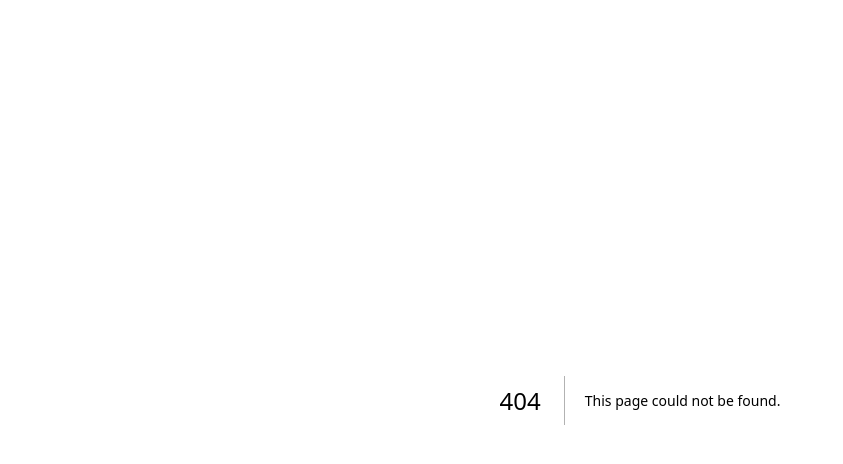
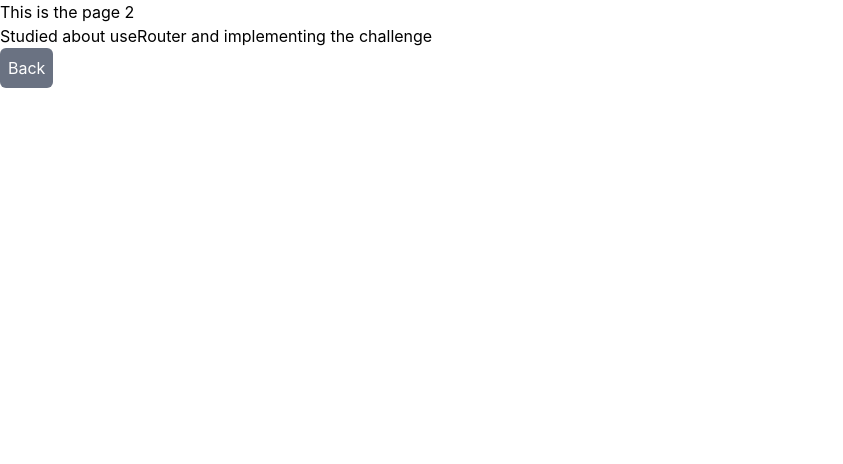
Before and after one commit to aanchalpahuja18/Nextjs, a Next.js app: page /page2 in a window 1280 px wide. Before the commit this address had no page. Shown: the top 464 px of the page, without its empty margins (0-843 px from the left). Built offline with nearby package versions, Linux system fonts and the light colour scheme.

Commit message:
useRouter challenge

```diff
--- /dev/null
+++ b/src/app/page1/page.tsx
@@ -0,0 +1,16 @@
+"use client"
+
+import { useRouter } from 'next/navigation'
+import React from 'react'
+
+const Page1 = () => {
+    const router = useRouter();
+  return (
+    <div>
+      <h2>Welcome to the Page 1</h2>
+      <button onClick={() => router.push("/page2")} className='bg-blue-500 p-2 rounded-md text-white cursor-pointer'>Go to page 2</button>
+    </div>
+  )
+}
+
+export default Page1
--- /dev/null
+++ b/src/app/page2/page.tsx
@@ -0,0 +1,16 @@
+"use client"
+import { useRouter } from 'next/navigation'
+import React from 'react'
+
+const Page2 = () => {
+    const router = useRouter();
+  return (
+    <div>
+      <p>This is the page 2</p>
+      <p>Studied about useRouter and implementing the challenge</p>
+        <button onClick={() => router.back()} className='bg-gray-500 text-white p-2 rounded-md cursor-pointer'>Back</button>
+    </div>
+  )
+}
+
+export default Page2
```
